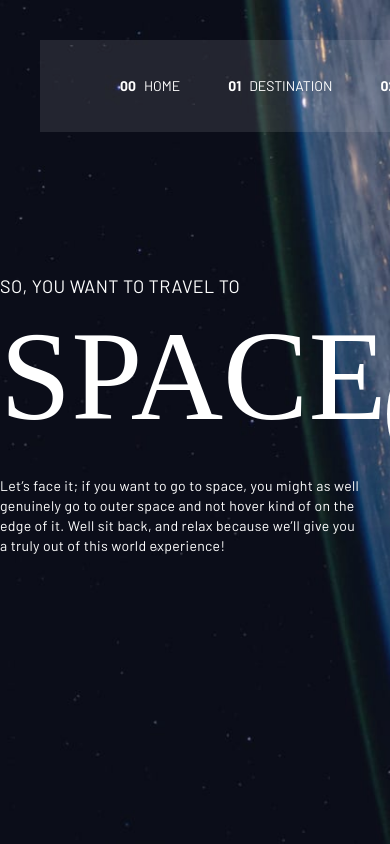
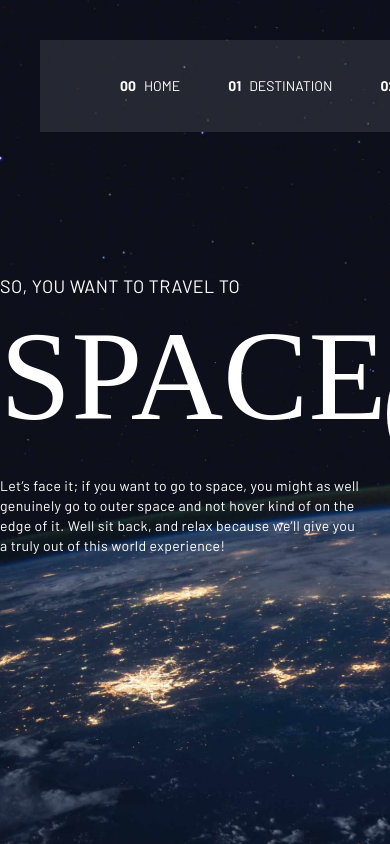
Before and after one commit to Brian9975/Space-Tourism-Website, a React (Vite) app: page / in a window 390 px wide. Shown: the top 844 px of the page. Built offline with nearby package versions, Linux system fonts and the light colour scheme; a web font is replaced by a local one.

Commit message:
Added different background images in the home page at different break points

```diff
--- a/src/pages/home/index.tsx
+++ b/src/pages/home/index.tsx
@@ -1,6 +1,8 @@
 
 import { Link, useNavigate } from "react-router-dom"
 import bgHomeDesk from "../../assets/home/background-home-desktop.jpg"
+import bgHomeMobile from "../../assets/home/background-home-mobile.jpg"
+import bgHomeTablet from "../../assets/home/background-home-tablet.jpg"
 import Logo from "../../assets/shared/logo.svg"
 
 export default function Home() {
@@ -8,7 +10,8 @@ export default function Home() {
 
  const navigate = useNavigate()
   return (
-    <div className='bg-cover text-white bg-center min-h-screen' style={{backgroundImage: `url(${bgHomeDesk})`}}>
+    <div className='bg-cover sm:bg-[image:var(--bg-tablet)] md:bg-[image:var(--bg-desktop)] bg-[image:var(--bg-mobile)] text-white bg-center min-h-screen'
+    style={{  '--bg-desktop': `url(${bgHomeDesk})`, '--bg-mobile': `url(${bgHomeMobile})`, '--bg-tablet': `url(${bgHomeTablet})`,} as React.CSSProperties}>
       <div className="flex  pt-10 items-center justify-between">
         <div className="pl-10">
            <Link to={"/"}><img className="w-10" src={Logo}/></Link>
```
